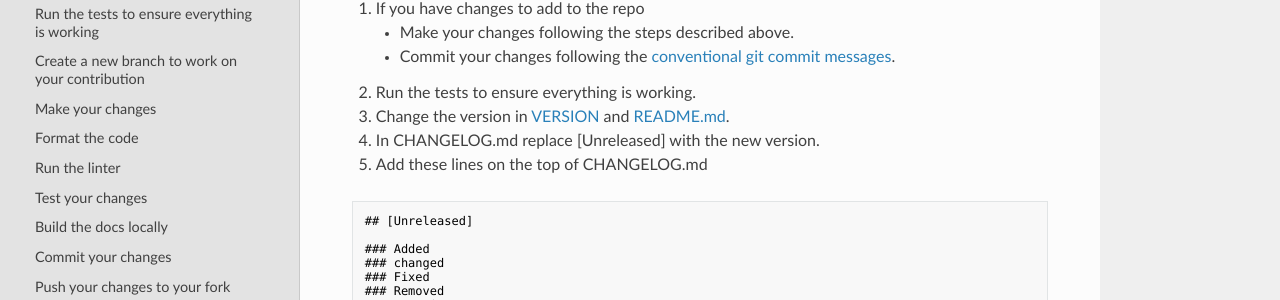
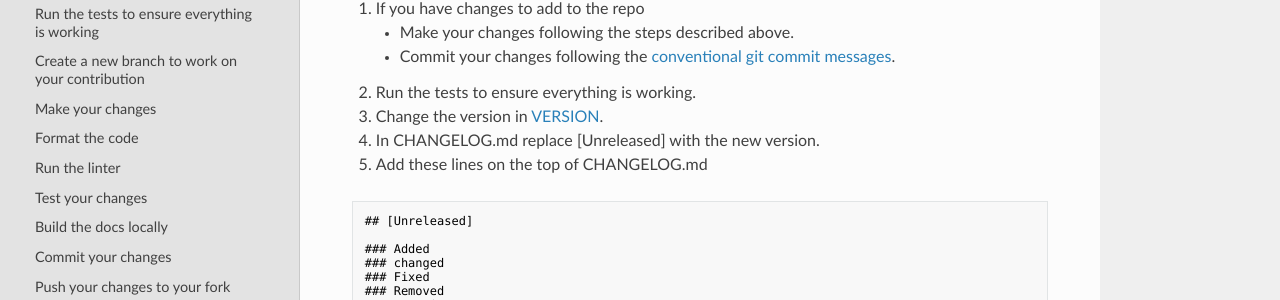
Before and after one commit to VictorMeyer77/strefi, an MkDocs documentation site: the page built from docs/contributing.md, in a window 1280 px wide and 900 px high, scrolled down 2214 px. Shown: the part 381-681 px from the top of the window. Built offline with MkDocs 1.6.1, drawn with Linux system fonts in a browser that asks for light colours; nearby versions of some CDN libraries.

Commit message:
docs: remove instructions in contributing.md

````diff
--- a/docs/contributing.md
+++ b/docs/contributing.md
@@ -107,7 +107,7 @@ To trigger a new release all you need to do is.
     * Make your changes following the steps described above.
     * Commit your changes following the [conventional git commit messages](https://www.conventionalcommits.org/en/v1.0.0/).
 2. Run the tests to ensure everything is working.
-3. Change the version in [VERSION](https://github.com/VictorMeyer77/strefi/blob/main/strefi/VERSION) and [README.md](https://github.com/VictorMeyer77/strefi/blob/main/README.md).
+3. Change the version in [VERSION](https://github.com/VictorMeyer77/strefi/blob/main/strefi/VERSION).
 4. In CHANGELOG.md replace [Unreleased] with the new version.
 5. Add these lines on the top of CHANGELOG.md
 ```txt
````
